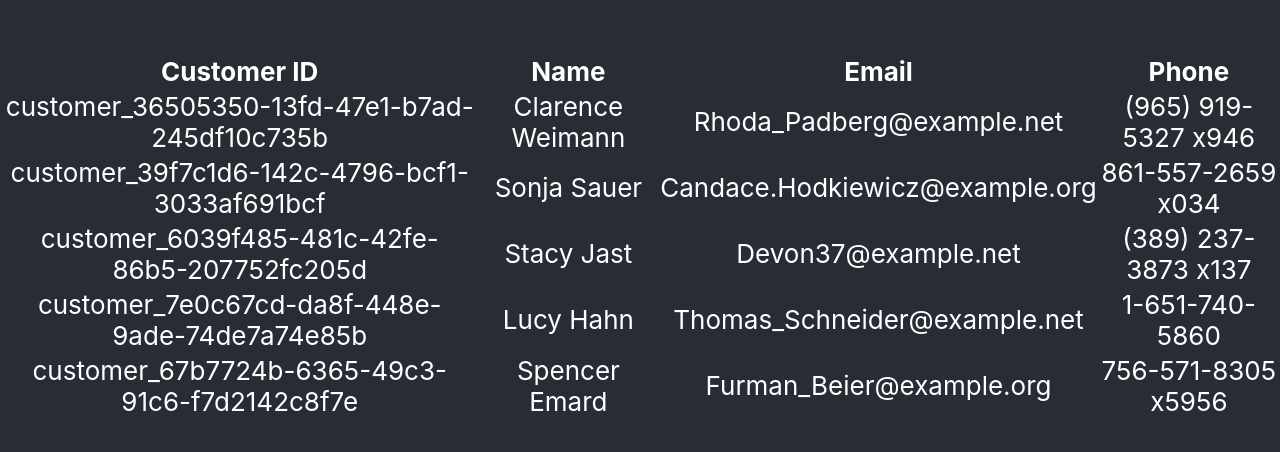
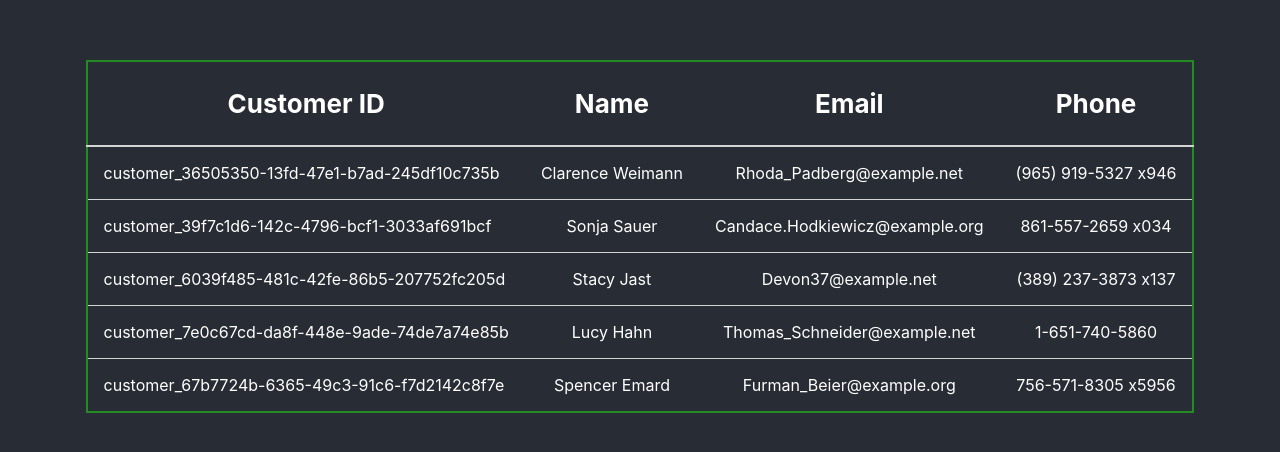
Before and after one commit to mlee223/reward-points-program, a React (Create React App) app: page / in a window 1280 px wide. Shown: the part 164-616 px from the top of the page. Built offline with nearby package versions, Linux system fonts and the light colour scheme.

Commit message:
Add styles for table rendering

```diff
--- a/src/App.css
+++ b/src/App.css
@@ -36,3 +36,28 @@
     transform: rotate(360deg);
   }
 }
+
+table {
+  border: 2px solid forestgreen;
+  margin: 1em;
+  border-collapse: collapse;
+}
+
+th {
+  border-bottom: 2px solid #d3d3d3;
+  padding: 1em;
+}
+
+tr {
+  border-bottom: 1px solid #d3d3d3;
+}
+
+td {
+  text-align: center;
+  font-size: medium;
+  padding: 1em;
+}
+
+.idColumn {
+  text-align: left;
+}
--- a/src/components/Customer.js
+++ b/src/components/Customer.js
@@ -3,7 +3,7 @@
 export const Customer = ({ customer: { id, name, email, phone } }) => {
   return (
     <tr key={id}>
-      <td>{id}</td>
+      <td className="idColumn">{id}</td>
       <td>{name}</td>
       <td>{email}</td>
       <td>{phone}</td>
--- a/src/components/Transaction.js
+++ b/src/components/Transaction.js
@@ -5,7 +5,7 @@
 }) => {
   return (
     <tr key={id}>
-      <td>{id}</td>
+      <td className="idColumn">{id}</td>
       <td>{customerId}</td>
       <td>{`$${purchaseAmount}`}</td>
     </tr>
```
